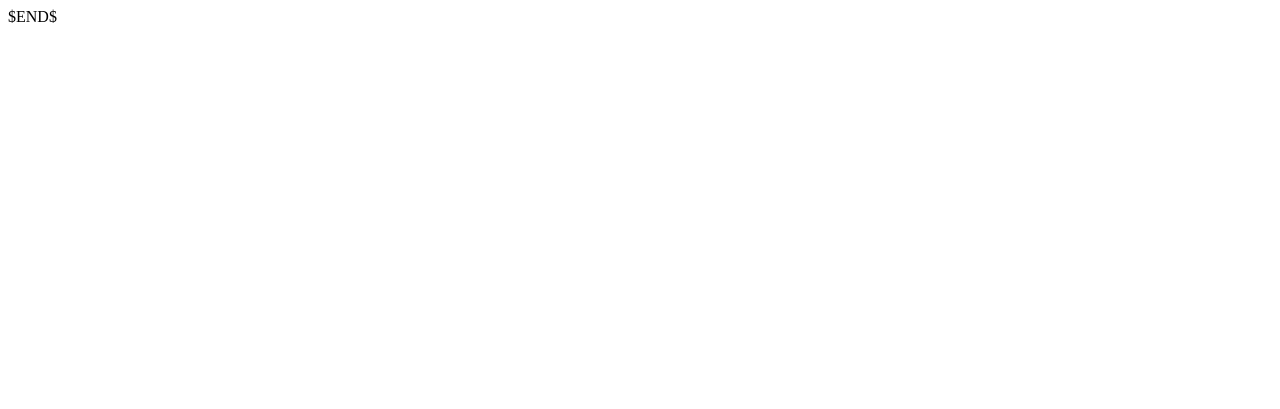
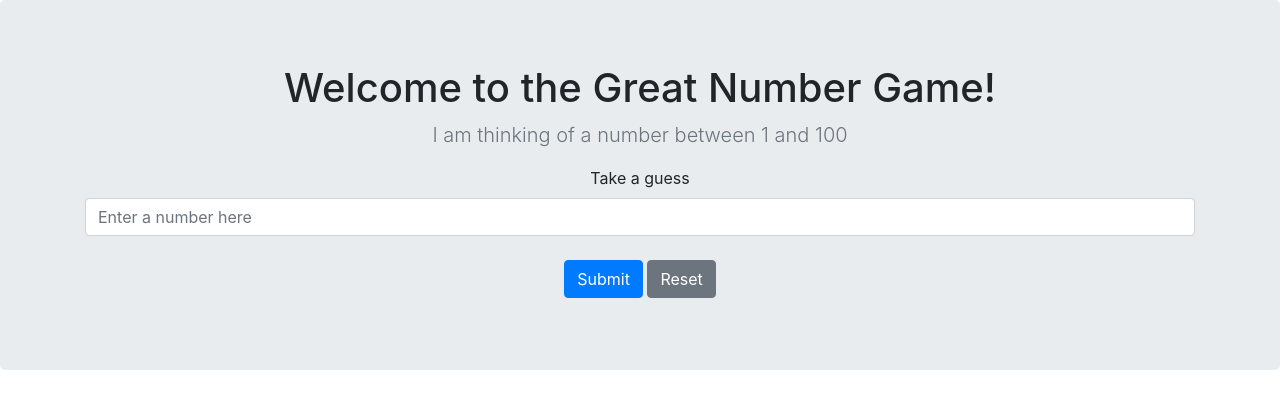
Before and after one commit to rickbr6/dojo, a Flask app: page / in a window 1280 px wide. Before the commit the part shown is almost empty. Shown: the top 409 px of the page. Run offline with Flask 2, Linux system fonts and the light colour scheme; some libraries are stand-ins or nearby versions.

Commit message:
Completed Great Numbers Game.

```diff
--- a/python_stack/flask/great_number_game/app.py
+++ b/python_stack/flask/great_number_game/app.py
@@ -1,11 +1,57 @@
-from flask import Flask, render_template
+from flask import Flask, render_template, session, redirect, request
+import random
+
 
 app = Flask(__name__)
+app.secret_key = "This is a test of the random kind"
 
 
 @app.route('/')
 def index():
+    # session.clear()
+    if 'random_num' in session:
+        print(f"The current random number is: {session['random_num']}")
+    else:
+        session['random_num'] = random.randint(1, 100)
+        session['count'] = '0'
+        print(f"Generating new random number: {session['random_num']}")
+        session['commentary'] = 'Take a guess'
+
     return render_template("index.html")
+
+
+@app.route('/guess', methods=['POST'])
+def user_guess():
+
+    number = request.form
+    session['guess'] = number['user_guess']
+    print(f"Guess:{session['guess']} Random:{session['random_num']}")
+
+    # if int(session['guess']) ==
+    print(type(int(session['guess'])))
+    if int(session['guess']) > int(session['random_num']):
+        print(f"The guess {session['guess']} is greater than the random number {session['random_num']}")
+        session['count'] = str(int(session['count']) + 1)
+        session['commentary'] = session['guess'] + " is too High!"
+
+    elif int(session['guess']) < int(session['random_num']):
+        print(f"The guess {session['guess']} is less than the random number {session['random_num']}")
+        session['count'] = str(int(session['count']) + 1)
+        session['commentary'] = session['guess'] + " is too Low!"
+
+    elif int(session['guess']) == int(session['random_num']):
+        print(f"The guess {session['guess']} is equal to random number. You win!")
+        session['commentary'] = session['guess'] + " is Correct! You Won in only " + session['count'] + " tries!"
+        session['count'] = '0'
+
+    return redirect('/')
+
+
+@app.route('/clear')
+def clear_session():
+    session.clear()
+    session['count'] = '0'
+    return redirect('/')
 
 
 if __name__ == '__main__':
--- a/python_stack/flask/great_number_game/static/stylesheet.css
+++ b/python_stack/flask/great_number_game/static/stylesheet.css
@@ -0,0 +1,3 @@
+#num_response {
+    border: 1px solid black;
+}
--- a/python_stack/flask/great_number_game/templates/index.html
+++ b/python_stack/flask/great_number_game/templates/index.html
@@ -2,9 +2,38 @@
 <html lang="en">
 <head>
     <meta charset="UTF-8">
-    <title>$Title$</title>
+    <title>Great Number Game</title>
+    <link rel="stylesheet" href="https://stackpath.bootstrapcdn.com/bootstrap/4.3.1/css/bootstrap.min.css"
+          integrity="sha384-ggOyR0iXCbMQv3Xipma34MD+dH/1fQ784/j6cY/iJTQUOhcWr7x9JvoRxT2MZw1T" crossorigin="anonymous">
+    <link rel="stylesheet" type="text/css" href="{{ url_for('static', filename='/bootstrap.css') }}">
 </head>
 <body>
-$END$
+<main role="main">
+    <section class="jumbotron text-center">
+          <div class="container">
+            <h1 class="jumbotron-heading">Welcome to the Great Number Game!</h1>
+            <p class="lead text-muted">I am thinking of a number between 1 and 100</p>
+
+
+
+
+
+
+            <form action="http://127.0.0.1:5000/guess" method="post">
+                <div class="form-group">
+                    <label for="user_guess">{{session['commentary']}}</label>
+                    <input type="text" class="form-control" name="user_guess" placeholder="Enter a number here">
+                </div>
+
+{#                <div class="d-flex justify-content-center" id="num_response" style="height: 200px;">I'm a flexbox container!</div>#}
+
+                <button type="submit" class="btn btn-primary">Submit</button>
+                <a href="http://127.0.0.1:5000/clear" class="btn btn-secondary my-2">Reset</a>
+            </form>
+          </div>
+        </section>
+
+
+</main>
 </body>
 </html>
```
